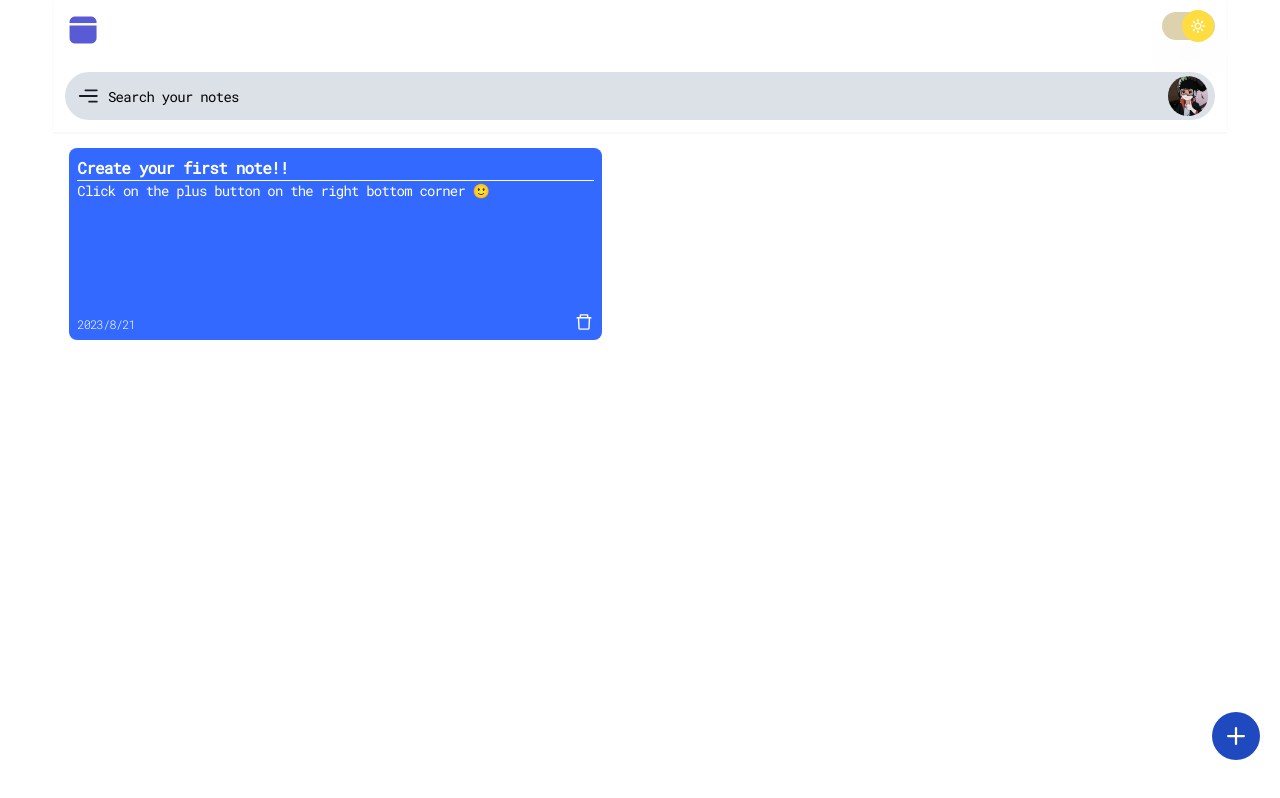
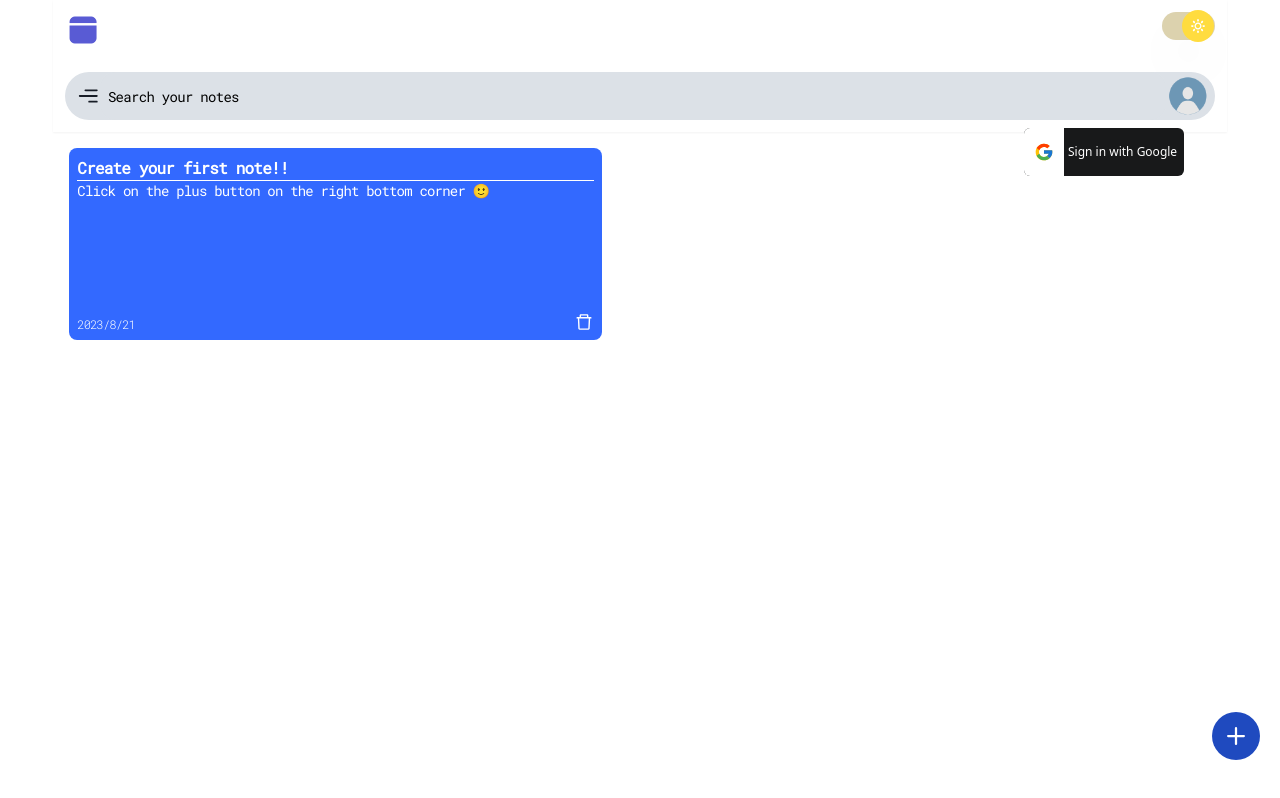
Before and after one commit to poudelsanchit/Notes, a React (Vite) app: page / in a window 1280 px wide. Both pictures are taken after a click on the element 1188 px from the left and 96 px from the top of the page. Shown: the top 798 px of the page. Built offline with nearby package versions, Linux system fonts and the light colour scheme.

Commit message:
update 5 files

```diff
--- a/package.json
+++ b/package.json
@@ -10,6 +10,7 @@
     "preview": "vite preview"
   },
   "dependencies": {
+    "@auth0/auth0-react": "^2.2.1",
     "classnames": "^2.3.2",
     "nanoid": "^5.0.1",
     "react": "^18.2.0",
--- a/src/Components/SearchBox.jsx
+++ b/src/Components/SearchBox.jsx
@@ -1,20 +1,86 @@
 import { Input } from 'postcss'
 import React from 'react'
-import Image from '../assets/obito.jpg'
-import {CgMenuRight } from 'react-icons/cg'
+import Image from '../assets/avatar.png'
+import { FcGoogle } from 'react-icons/fc'
+
+import { CgMenuRight } from 'react-icons/cg'
+import { BiLogIn } from 'react-icons/bi'
 import { useState } from 'react'
-const SearchBox = ({handleSearch}) => {
-
+import { useAuth0 } from '@auth0/auth0-react'
+const SearchBox = ({ handleSearch }) => {
+  const [isActive, setIsActive] = useState(false);
+  const { loginWithRedirect, logout, user, isAuthenticated } = useAuth0();
+  const loginWithGoogle=()=>{
+    loginWithRedirect();
+    setIsActive(prev=>!prev);
+  }
+  const logOutFromGoogle=()=>{
+    logout({ logoutParams: { returnTo: window.location.origin } });
+    setIsActive(prev=>!prev);
+  }
+  console.log(isAuthenticated);
+  console.log(user);
   return (
 
     <>
-    <div className='flex bg-[#dce1e7] dark:bg-[#171c26] text-3xl rounded-full  items-center  mt-6 px-3 pr-1'>
-        <CgMenuRight className='text-2xl dark:text-[#dce1e7] text-[#171c26] '/>
-    <input  type="text" name="" id="" className=' bg-[#dce1e7] dark:bg-[#171c26]  w-full h-12 p-2 focus:outline-none  text-sm rounded-2xl  font-Roboto text-[#000000] dark:text-[#dce1e7]  placeholder:dark:text-[#dce1e7] placeholder:text-[#000000] placeholder:tracking-tighter	' placeholder='Search your notes'  onChange={(e)=>handleSearch(e.target.value)}/>
-     <div className=' h-10 w-12 rounded-3xl text-xs flex items-center justify-center object-fit '>
-        <img src={Image} alt=""  className='h-10 w-10 object-cover rounded-full'/>
-     </div>
-     </div>
+      <div className='flex bg-[#dce1e7] dark:bg-[#171c26] text-3xl rounded-full  items-center  mt-6 px-3 pr-1'>
+        <CgMenuRight className='text-2xl dark:text-[#dce1e7] text-[#171c26] ' />
+        <input type="text" name="" id="" className=' bg-[#dce1e7] dark:bg-[#171c26]  w-full h-12 p-2 focus:outline-none  text-sm rounded-2xl  font-Roboto text-[#000000] dark:text-[#dce1e7]  placeholder:dark:text-[#dce1e7] placeholder:text-[#000000] placeholder:tracking-tighter	' placeholder='Search your notes' onChange={(e) => handleSearch(e.target.value)} />
+        <div className=' h-10 w-12 rounded-3xl text-xs flex items-center justify-center object-fit cursor-pointer'>
+         {isAuthenticated?
+         <img src={user.picture} alt="" className='  h-10 w-10 object-cover rounded-full' onClick={() => setIsActive(prev => !prev)} />
+        :
+        <img src={Image} alt="" className='  h-10 w-10 object-cover rounded-full' onClick={() => setIsActive(prev => !prev)} />
+
+
+        }
+
+          {isAuthenticated ?
+            <>
+              {
+                isActive ?
+                  <div className=' flex flex-row text-xl items-center w-40 h-12 rounded-md  top-32 right-5 lg:right-24 fixed bg-[#18191a] transition-transform duration-150 text-text-primary hover:bg-[#252929] ' onClick={logOutFromGoogle} >
+                   <button className=' h-12  flex  items-center gap-5 cursor-pointer   ' >
+                      <div className='bg-text-primary h-full w-10 flex items-center justify-center rounded-l-md'>
+                        <BiLogIn  color='#000000'/>
+                      </div>
+                      <div className='text-sm font-Chakra'>
+                        Log out
+                      </div>
+                    </button>
+                  </div>
+                  :
+                  <div>
+
+                  </div>
+              }
+            </>
+            :
+            <>
+              {
+                isActive ?
+                  <div className=' flex flex-row text-xl items-center w-40 h-12 rounded-md  top-32 right-5 lg:right-24 fixed bg-[#18191a] transition-transform duration-150 text-text-primary hover:bg-[#252929] ' onClick={loginWithGoogle} >
+                    <button className=' h-12  flex items-center gap-1 cursor-pointer   ' >
+                      <div className='bg-text-primary h-full w-10 flex items-center justify-center rounded-l-md'>
+                        <FcGoogle />
+                      </div>
+                      <div className='text-xs'>
+                        Sign in with Google
+                      </div>
+                    </button>
+                  </div>
+                  :
+                  <div>
+
+                  </div>
+              }
+
+            </>
+          }
+
+
+        </div>
+      </div>
     </>
   )
 }
--- /dev/null
+++ b/src/auth_config.json
@@ -0,0 +1,5 @@
+{
+    "domain":"dev-7fkeu02ef45va3vu.us.auth0.com",
+    "clientid":"RHkodP8Mr4a8Cj5Fyvm7UvIjPjB2v7KI"
+
+}
--- a/src/main.jsx
+++ b/src/main.jsx
@@ -3,9 +3,20 @@ import ReactDOM from 'react-dom/client'
 import App from './App.jsx'
 import './index.css'
 import { BrowserRouter } from 'react-router-dom'
+import { Auth0Provider } from '@auth0/auth0-react';
 
 ReactDOM.createRoot(document.getElementById('root')).render(
     <BrowserRouter>
-    <App   />
+        <Auth0Provider
+            domain="dev-7fkeu02ef45va3vu.us.auth0.com"
+            clientId="RHkodP8Mr4a8Cj5Fyvm7UvIjPjB2v7KI"
+            authorizationParams={{
+                redirect_uri: window.location.origin
+            }}
+
+        >
+            <App />
+
+        </Auth0Provider>
     </BrowserRouter>
 )
```
Also changed, not shown: src/assets/avatar.png (added), 1 other file (tests, documents, lock files or other folders).
